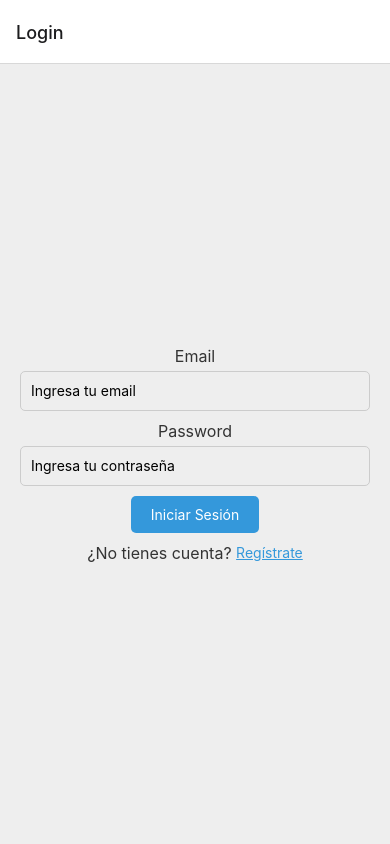
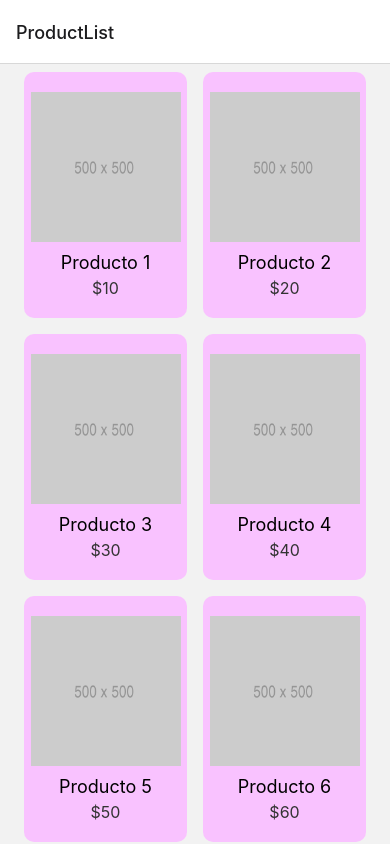
Before and after one commit to richie20502/react_native_51, a React Native app: screen /ProductList in a window 390 px wide. Built offline with nearby package versions, Linux system fonts and the light colour scheme.

Commit message:
listado d eproductos sin conexion

```diff
--- a/App.tsx
+++ b/App.tsx
@@ -1,37 +1,36 @@
-import { StyleSheet } from 'react-native';
-import LoginScreen from './src/Presentation/screen/Login/LoginScreen';
-import RegisterScreen from './src/Presentation/screen/Register/RegisterScreen';
+import { StyleSheet } from "react-native";
+import LoginScreen from "./src/Presentation/screen/Login/LoginScreen";
+import RegisterScreen from "./src/Presentation/screen/Register/RegisterScreen";
 
-import { NavigationContainer } from '@react-navigation/native';
-import { createNativeStackNavigator } from '@react-navigation/native-stack';
+import { NavigationContainer } from "@react-navigation/native";
+import { createNativeStackNavigator } from "@react-navigation/native-stack";
+import ProductList from "./src/Presentation/screen/ProductsList/ProductList";
 
 export type RootSatckParamList = {
-  Login: undefined,
-  Register: undefined
+  Login: undefined;
+  Register: undefined;
+  ProductList: undefined;
 };
 
 const Stack = createNativeStackNavigator<RootSatckParamList>();
 
-
-
-
 export default function App() {
-
   return (
-     <NavigationContainer>
-        <Stack.Navigator initialRouteName='Login'>
-          <Stack.Screen name="Login" component={LoginScreen} />
-          <Stack.Screen name="Register" component={RegisterScreen} />
-        </Stack.Navigator>
-     </NavigationContainer>
+    <NavigationContainer>
+      <Stack.Navigator initialRouteName="ProductList">
+        <Stack.Screen name="Login" component={LoginScreen} />
+        <Stack.Screen name="Register" component={RegisterScreen} />
+        <Stack.Screen name="ProductList" component={ProductList} />
+      </Stack.Navigator>
+    </NavigationContainer>
   );
 }
 
 const styles = StyleSheet.create({
   container: {
     flex: 1,
-    backgroundColor: '#fff',
-    alignItems: 'center',
-    justifyContent: 'center',
+    backgroundColor: "#fff",
+    alignItems: "center",
+    justifyContent: "center",
   },
 });
--- /dev/null
+++ b/src/Presentation/screen/ProductsList/ProductList.tsx
@@ -0,0 +1,46 @@
+import React from 'react';
+import { View, Text, FlatList, StyleSheet, Image } from 'react-native';
+import { styles } from './ProductListStyles';
+
+const ProductList = () => {
+    const products = [
+        { id: 1, name: 'Producto 1', price: '$10'},
+        { id: 2, name: 'Producto 2', price: '$20'},
+        { id: 3, name: 'Producto 3', price: '$30'},
+        { id: 4, name: 'Producto 4', price: '$40'},
+        { id: 5, name: 'Producto 5', price: '$50'},
+        { id: 6, name: 'Producto 6', price: '$60'},
+        { id: 7, name: 'Producto 7', price: '$70'},
+        { id: 8, name: 'Producto 8', price: '$80'},
+        { id: 9, name: 'Producto 9', price: '$90'},
+        { id: 10, name: 'Producto 10', price: '$100'},
+        { id: 11, name: 'Producto 11', price: '$110'},
+        { id: 12, name: 'Producto 12', price: '$120'},
+        { id: 13, name: 'Producto 13', price: '$130'},
+        { id: 14, name: 'Producto 14', price: '$140'},
+    ];
+
+    // Renderizar elemento individual de la lista
+    const renderItem = ({ item }) => (
+        <View style={styles.item}>
+            <Image source={require('../../../../assets/500x500-1.png')} style={styles.image} />
+            <Text style={styles.name}>{item.name}</Text>
+            <Text style={styles.price}>{item.price}</Text>
+        </View>
+    );
+
+    return (
+        <View style={styles.container}>
+            <FlatList
+                data={products}
+                renderItem={renderItem}
+                keyExtractor={item => item.id.toString()}
+                numColumns={2}
+            />
+        </View>
+    );
+};
+
+
+
+export default ProductList;
--- /dev/null
+++ b/src/Presentation/screen/ProductsList/ProductListStyles.tsx
@@ -0,0 +1,31 @@
+import { StyleSheet } from "react-native";
+
+export const styles = StyleSheet.create({
+    container: {
+        flex: 1,
+        justifyContent: 'center',
+        paddingHorizontal: 16,
+    },
+    item: {
+        backgroundColor: '#f9c2ff',
+        padding: 20,
+        marginVertical: 8,
+        marginHorizontal: 8,
+        alignItems: 'center',
+        flex: 1, // Para que los elementos se ajusten en tamaño
+        borderRadius: 10, // Agregar bordes redondeados
+    },
+    image: {
+        width: 150,
+        height: 150,
+        marginBottom: 10,
+    },
+    name: {
+        fontSize: 18,
+    },
+    price: {
+        fontSize: 16,
+        color: '#333',
+        marginTop: 5,
+    },
+});
```
Also changed, not shown: assets/500x500-1.png (added).
